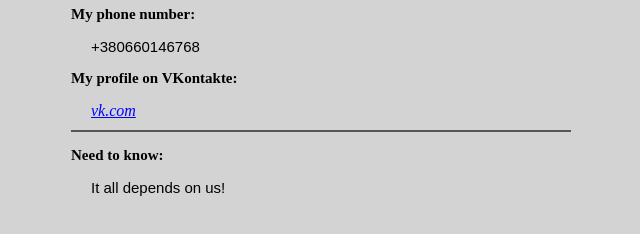
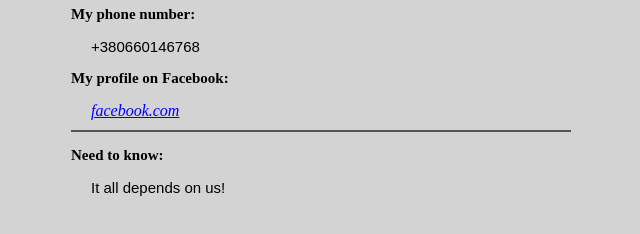
Before and after one commit to Skaliarium/Skaliarium.github.io, a plain HTML site: page index.html in a window 1280 px wide. Shown: the part 454-688 px from the top of the page, 319-959 px from the left. Drawn offline with Linux system fonts and the light colour scheme.

Commit message:
change lint to facebook

```diff
--- a/index.html
+++ b/index.html
@@ -45,11 +45,11 @@
 			</div>
 			<div class="big">
 				<p>
-					My profile on VKontakte:
+					My profile on Facebook:
 				</p>
 			</div>
 			<div class="links">
-				<a class="linkst" href="https://vk.com/aurons" target="_blank">vk.com
+				<a class="linkst" href="https://www.facebook.com/profile.php?id=100007338731823" target="_blank">facebook.com
 				</a>
 			</div>
 			<div class="big">
```
